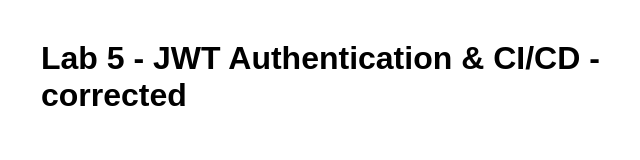
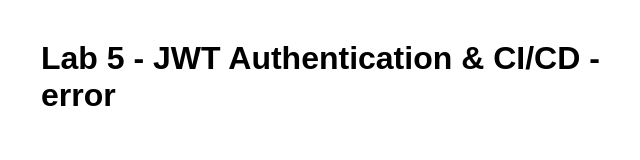
Before and after one commit to saiquwi/ws-lab5, a website: page index.html in a window 1280 px wide. Shown: the whole page, without its empty margins (299-939 px from the left). Drawn offline with Linux system fonts and the light colour scheme.

Commit message:
fall: unit test

```diff
--- a/index.html
+++ b/index.html
@@ -16,7 +16,7 @@
 </head>
 <body>
     <div class="container">
-        <h1>Lab 5 - JWT Authentication & CI/CD - corrected</h1>
+        <h1>Lab 5 - JWT Authentication & CI/CD - error</h1>
     </div>
 </body>
 </html>
```
Also changed, not shown: tests/unit/auth.test.js (+2 -2 lines).
